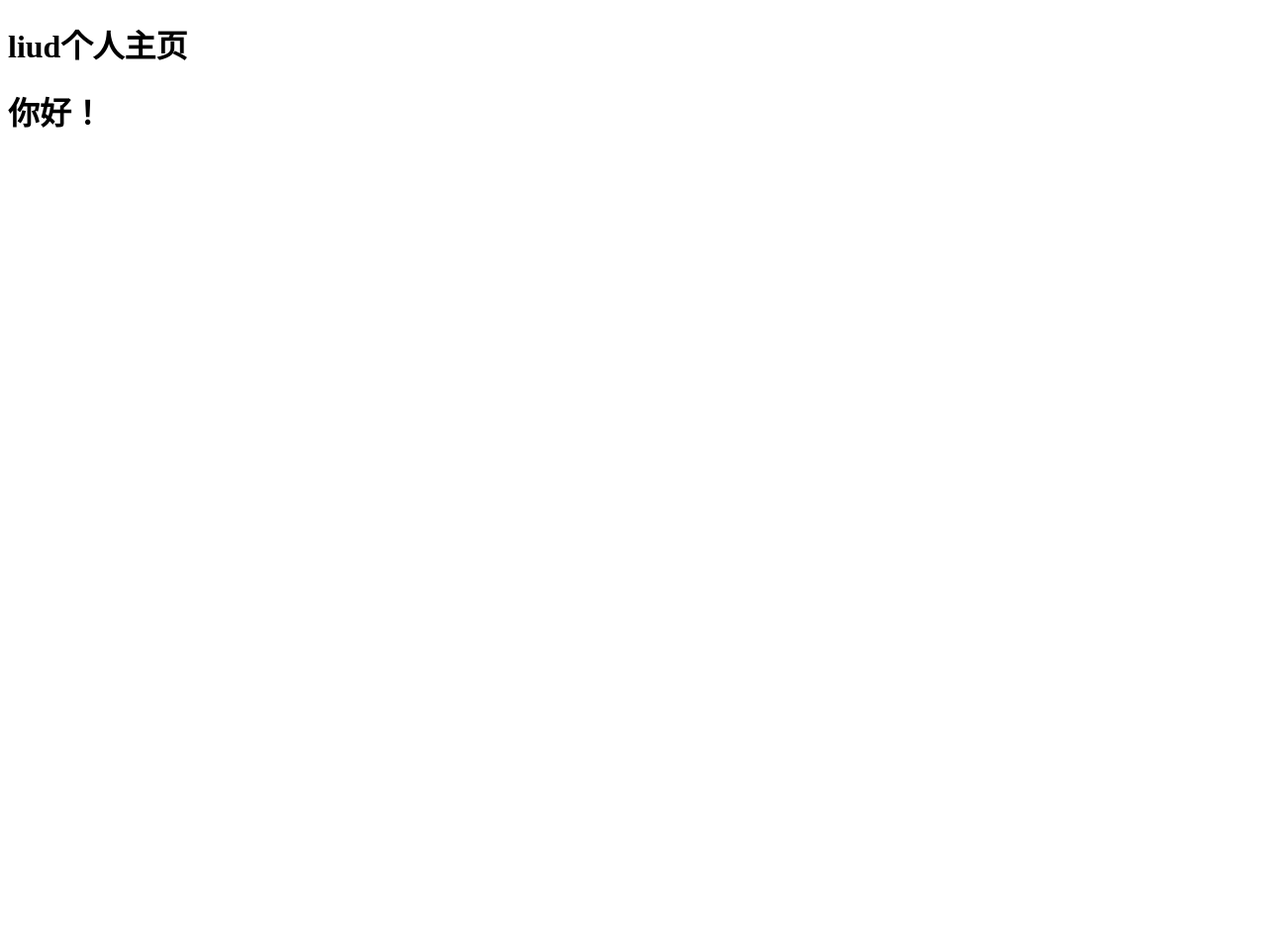
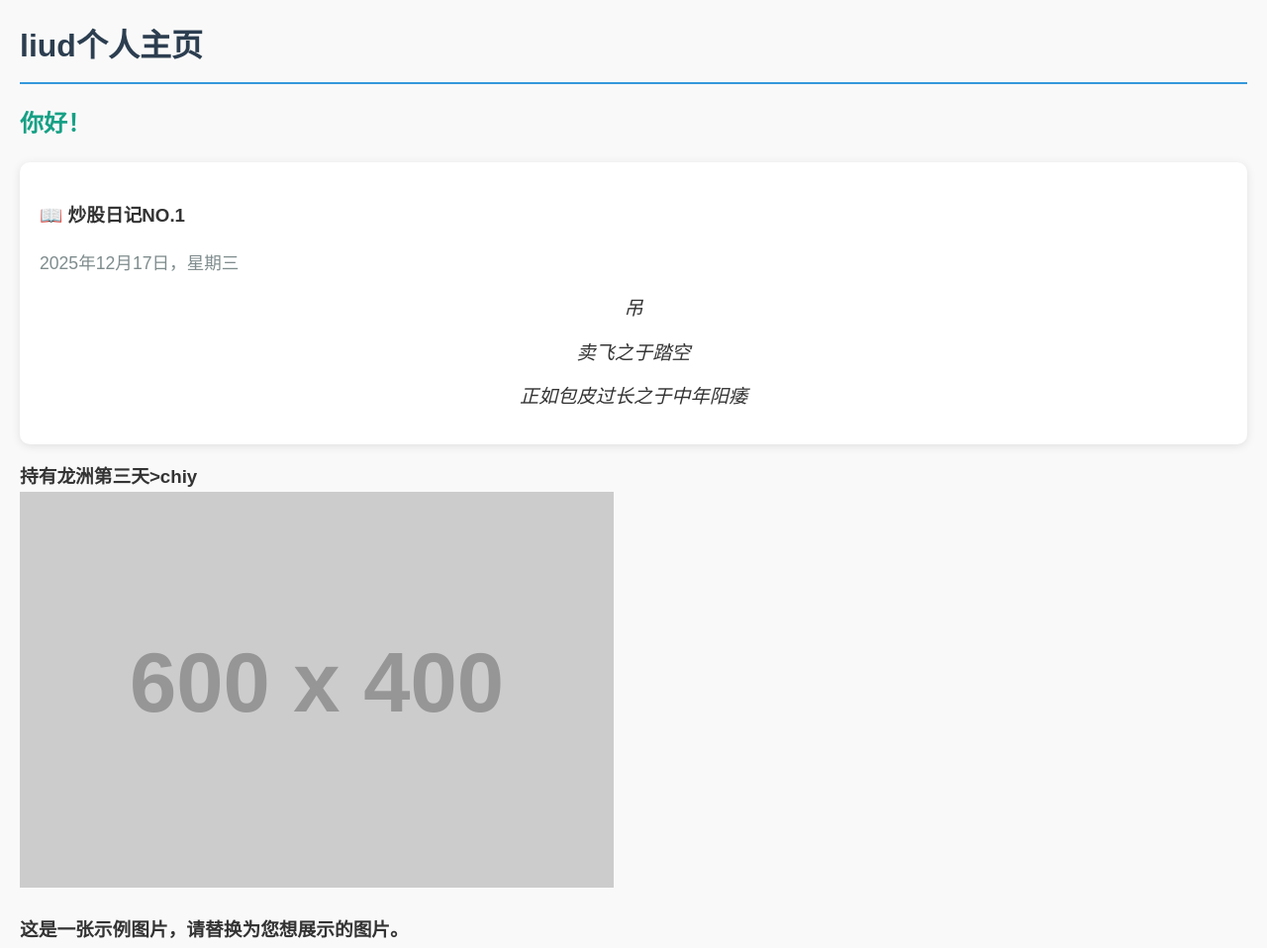
Before and after one commit to PUMPmer/PUMPmer.github.io, a plain HTML site: page index.html in a window 1280 px wide. Shown: the whole page at 99% size. Before the commit the page ends 800 px from the top, so only its background shows below. Drawn offline with Linux system fonts and the light colour scheme; placeholder pictures from the web are drawn by us.

Commit message:
Update index.html

```diff
--- a/index.html
+++ b/index.html
@@ -1,11 +1,77 @@
-<!DOCTYPE html> <!-- 声明文档类型为HTML5 -->
-<html lang="en"> <!-- 开始HTML文档，并设置页面的主要语言为英语 -->
-<head> <!-- 开始头部区域，包含文档的元数据 -->
-  <meta charset="UTF-8"> <!-- 指定字符编码为UTF-8 -->
-  <title>liud</title> <!-- 定义网页的标题 -->
-</head> <!-- 结束头部区域 -->
-<body> <!-- 开始文档的主体部分，即网页上可见的内容 -->
-  <h1>liud个人主页</h1> <!-- 创建一个一级标题 -->
-  <h1>你好！</h1> <!-- 创建另一个一级标题 -->
-</body> <!-- 结束文档的主体部分 -->
-</html> <!-- 结束HTML文档 -->
+<!DOCTYPE html>
+<html lang="zh-CN"> <!-- 将语言改为中文，使页面更适配内容 -->
+<head>
+  <meta charset="UTF-8">
+  <meta name="viewport" content="width=device-width, initial-scale=1.0"> <!-- 添加视口设置以便移动端友好 -->
+  <title>liud的个人主页与日记</title> <!-- 优化标题 -->
+  <style>
+    /* 基本样式：参考了搜索结果中诗歌展示的样式设计 */
+    body {
+      font-family: 'Microsoft YaHei', Arial, sans-serif; /* 使用中文字体 */
+      background-color: #f9f9f9;
+      color: #333;
+      margin: 20px;
+      line-height: 1.6;
+    }
+    h1 {
+      color: #2c3e50;
+      border-bottom: 2px solid #3498db;
+      padding-bottom: 10px;
+    }
+    h2 {
+      color: #16a085;
+    }
+    .diary {
+      background: white;
+      padding: 20px;
+      border-radius: 10px;
+      box-shadow: 0 2px 10px rgba(0,0,0,0.1);
+      margin-top: 20px;
+    }
+    .date {
+      font-size: 1.1em;
+      color: #7f8c8d;
+      margin-bottom: 15px;
+    }
+    .poem {
+      font-style: italic;
+      text-align: center; /* 诗歌居中显示 */
+    }
+    .poem p {
+      margin: 10px 0;
+      font-size: 1.2em;
+      line-height: 1.8;
+    }
+  </style>
+</head>
+<body>
+  <h1>liud个人主页</h1>
+  <h2>你好！</h2> <!-- 将第二个h1改为h2，以符合HTML语义规范（一个页面只应有一个h1） -->
+
+  <!-- 新增日记部分：使用section标签增强语义 -->
+  <section class="diary">
+    <h3>📖 炒股日记NO.1</h3>
+    <p class="date">2025年12月17日，星期三 </p> <!-- 硬编码日期 -->
+    <div class="poem">
+      <p>吊</p>
+      <p>卖飞之于踏空</p>
+      <p>正如包皮过长之于中年阳痿</p>
+    </div>
+  </section>
+
+<!-- 新增图片展示区域 -->
+  <section class="image-gallery">
+    <h3>持有龙洲第三天>chiy
+    <div class="featured-image">
+      <!--
+        将 `src` 属性的值替换为您想展示的图片的URL。
+        示例：
+        1. 网络图片: src="https://example.com/your-image.jpg"
+        2. 本地图片: src="./images/my-photo.jpg" (请确保图片文件在对应路径)
+      -->
+      <img src="https://via.placeholder.com/600x400/3498db/ffffff?text=Your+Image+Here" alt="示例图片">
+      <p class="image-caption">这是一张示例图片，请替换为您想展示的图片。</p>
+    </div>
+  </section>
+</body>
+</html>
```
